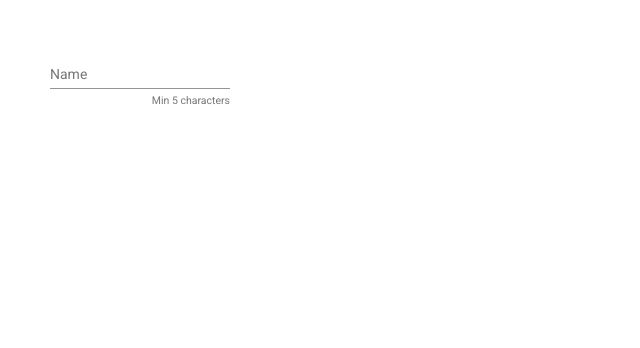
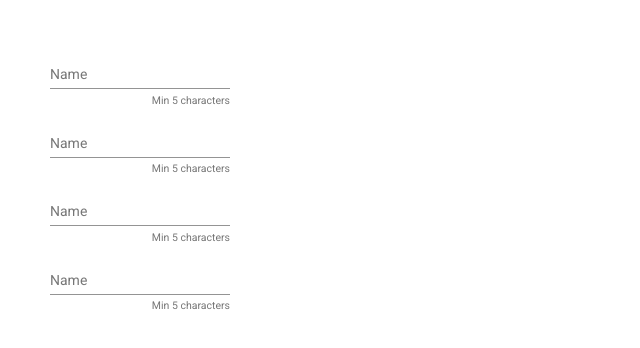
Before and after one commit to markpackham/angular_material_learn, an Angular app: page / in a window 1280 px wide. Shown: the top 348 px of the page, without its empty margins (0-640 px from the left). Built offline with nearby package versions, Linux system fonts and the light colour scheme.

Commit message:
show styling differences of input control wrapped inside form fields
https://www.youtube.com/watch?v=xD3ilT11U3E&list=PLC3y8-rFHvwilEuCqFGTL5Gt5U6deIrsU&index=20

```diff
--- a/src/app/app.component.html
+++ b/src/app/app.component.html
@@ -1,5 +1,30 @@
 <div class="layout">
-  <mat-form-field floatLabel="auto" hideRequiredMarker>
+  <mat-form-field floatLabel="auto" hideRequiredMarker apperance="legacy">
+    <mat-label>Name</mat-label>
+    <input matInput required>
+    <mat-hint align="end">Min 5 characters</mat-hint>
+  </mat-form-field>
+
+  <p></p>
+
+  <mat-form-field floatLabel="auto" hideRequiredMarker apperance="standard">
+    <mat-label>Name</mat-label>
+    <input matInput required>
+    <mat-hint align="end">Min 5 characters</mat-hint>
+  </mat-form-field>
+
+  <p>
+  </p>
+
+  <mat-form-field floatLabel="auto" hideRequiredMarker apperance="fill" color="accent">
+    <mat-label>Name</mat-label>
+    <input matInput required>
+    <mat-hint align="end">Min 5 characters</mat-hint>
+  </mat-form-field>
+
+  <p></p>
+
+  <mat-form-field floatLabel="auto" hideRequiredMarker apperance="outline" color="warn">
     <mat-label>Name</mat-label>
     <input matInput required>
     <mat-hint align="end">Min 5 characters</mat-hint>
```
